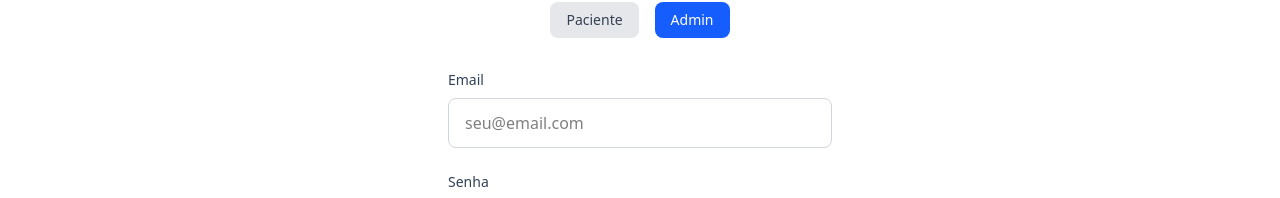
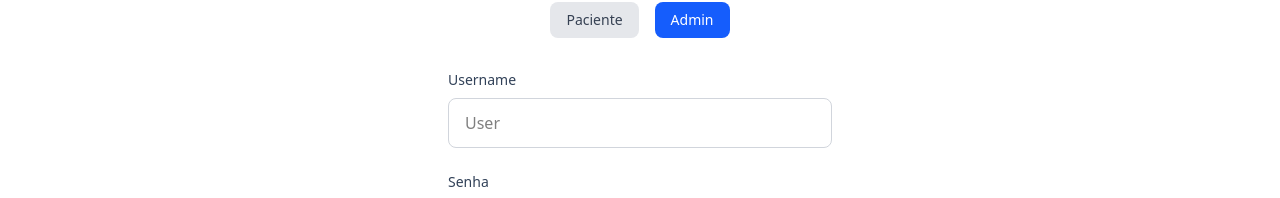
Before and after one commit to TriCode-campeao/HC-Conecta-Sprint-4, a React (Vite) app: page /login in a window 1280 px wide. Both pictures are taken after a click on the button "Admin". Shown: the part 287-485 px from the top of the page. Built offline with nearby package versions, Linux system fonts and the light colour scheme.

Commit message:
style: Modificado campo de login com email para username

```diff
--- a/src/Routes/Login.tsx
+++ b/src/Routes/Login.tsx
@@ -4,7 +4,7 @@ import Botao from '../Components/Botao/Botao'
 
 export default function Login() {
   const [formData, setFormData] = useState({
-    email: '',
+    username: '',
     senha: ''
   })
   const [userType, setUserType] = useState<'paciente' | 'admin'>('paciente')
@@ -72,18 +72,18 @@ export default function Login() {
           {userType === 'admin' && (
             <>
               <div>
-                <label htmlFor="email" className="block text-sm font-medium text-slate-700 mb-2">
-                  Email
+                <label htmlFor="username" className="block text-sm font-medium text-slate-700 mb-2">
+                  Username
                 </label>
                 <input
-                  type="email"
-                  id="email"
-                  name="email"
-                  value={formData.email}
+                  type="text"
+                  id="username"
+                  name="username"
+                  value={formData.username}
                   onChange={handleChange}
                   required
                   className="w-full px-4 py-3 border border-gray-300 rounded-lg focus:ring-2 focus:ring-blue-500 focus:border-blue-500 transition-colors"
-                  placeholder="seu@email.com"
+                  placeholder="User"
                 />
               </div>
 
```
